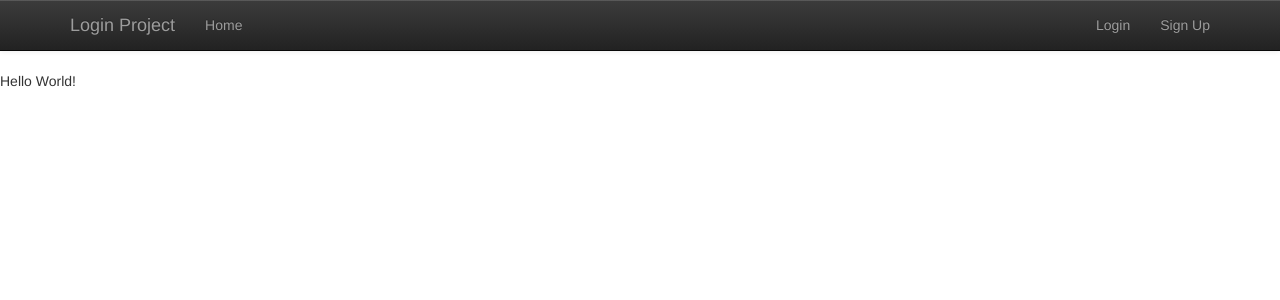
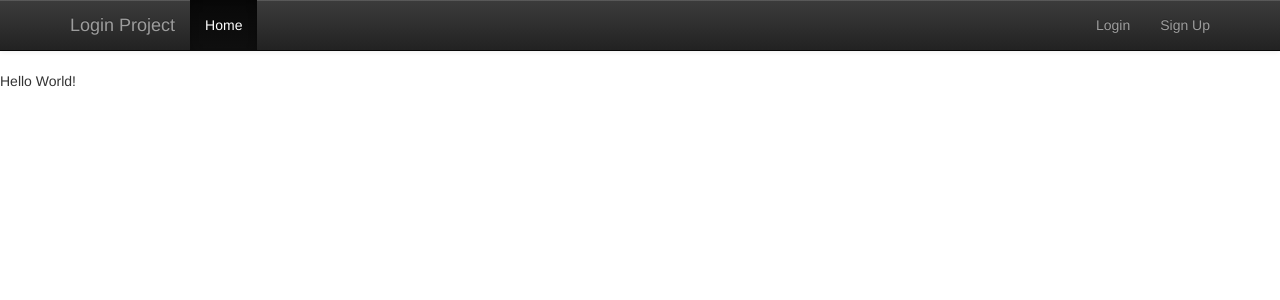
Before and after one commit to bkohler616/PhpLoginSys, a PHP site: page / in a window 1280 px wide. Shown: the top 300 px of the page. Run offline with PHP 8.4, Linux system fonts and the light colour scheme.

Commit message:
Added active page checks for the navbar.
TODO:
Add a session exists check

```diff
--- a/Index.php
+++ b/Index.php
@@ -1,3 +1,5 @@
+<?php $activePage = "Index" ?>
+<!DOCTYPE HTML>
 <HTML>
 <head>
     <?php
--- a/NavBar.php
+++ b/NavBar.php
@@ -17,20 +17,32 @@
                 <span class="icon-bar"></span>
                 <span class="icon-bar"></span>
             </button>
-            <a class="navbar-brand" href="./Index.php">Login Project</a>
+            <a class="navbar-brand" href="#">Login Project</a>
         </div>
         <div id="navbar" class="navbar-collapse collapse">
             <ul class="nav navbar-nav">
-                <li><a href="./Index.php">Home</a></li>
+                <?php
+                if ($activePage == "Index")
+                    echo "<li class='active'><a href='./Index.php'>Home</a></li>";
+                else
+                    echo "<li><a href='./Index.php'>Home</a></li>";
+                ?>
             </ul>
             <ul class="nav navbar-nav navbar-right">
-                <?
-                //Put some php here for login detection.
-                //If logged in: Show hello and link for UserPage
-                //If not, show Login and Sign Up buttons (for now I'll place the buttons)
+                <?php
+                //If a session isn't made, show login/signup stuff.
+                if ($activePage == "Login")
+                    echo "<li class='active'><a href='./Login.php'>Login</a></li>";
+                else
+                    echo "<li><a href='./Login.php'>Login</a></li>";
+                if ($activePage == "Sign Up")
+                    echo "<li class='active'><a href='./SignUp.php'>Sign Up</a></li>";
+                else
+                    echo "<li><a href='./SignUp.php'>Sign Up</a></li>";
+
+                //If a session is made, have a User Page, and Logout button
+                //TODO: Add a session exists check
                 ?>
-                <li><a href="./Login.php">Login</a></li>
-                <li><a href="./SignUp.php">Sign Up</a></li>
             </ul>
         </div>
     </div>
```
